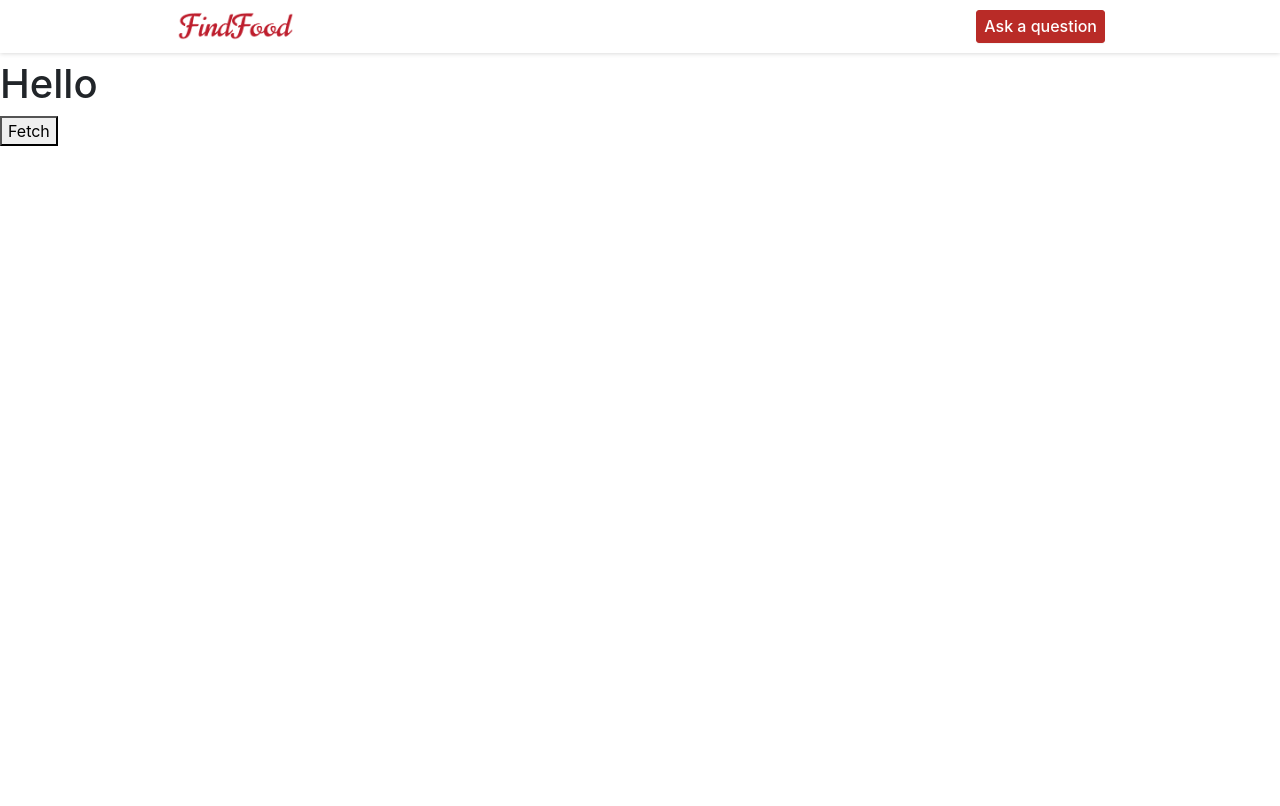
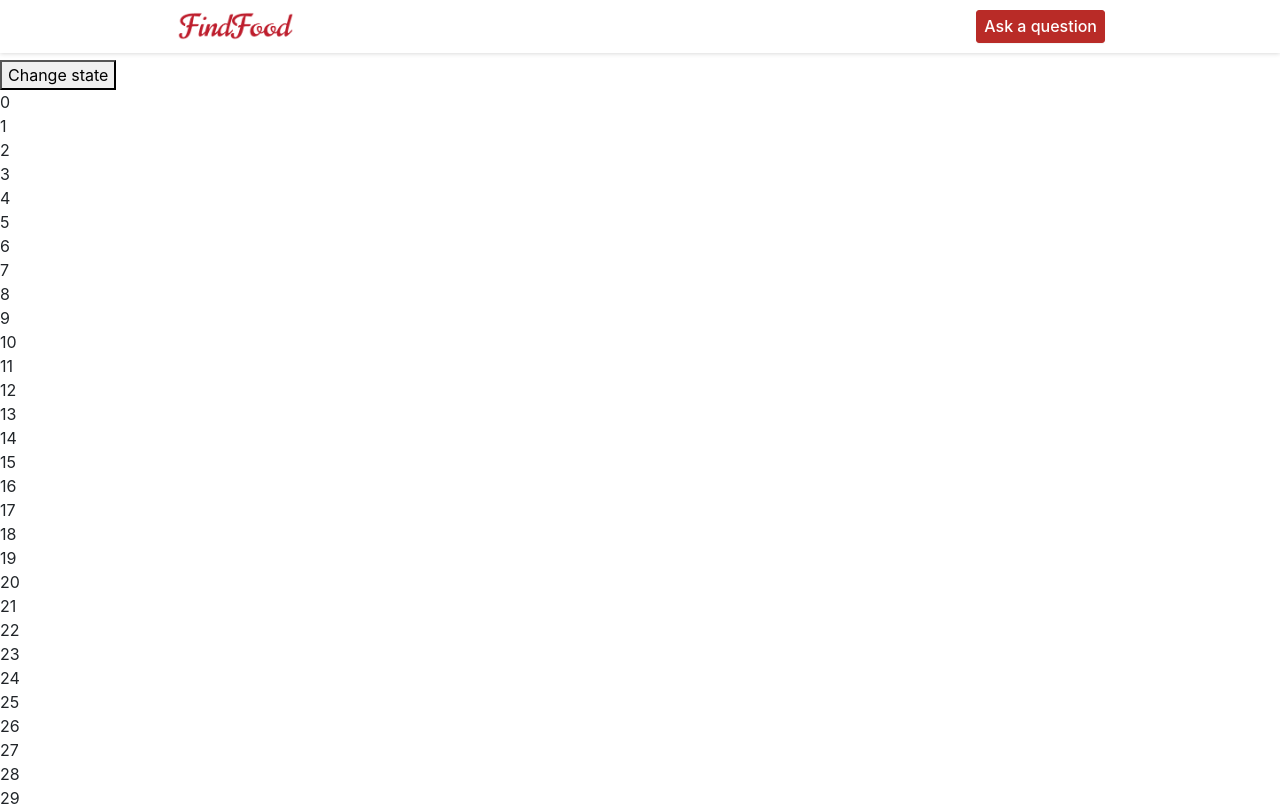
Before and after one commit to trunghq3101/qa-app, a React (Create React App) app in the folder client/: page /playground in a window 1280 px wide. Shown: the top 806 px of the page. Built offline with nearby package versions, Linux system fonts and the light colour scheme; the HTML template or start-up script is replaced by a standard one.

Commit message:
test playground

```diff
--- a/client/src/playground/PlayGround.jsx
+++ b/client/src/playground/PlayGround.jsx
@@ -1,45 +1,42 @@
-import React, { Component } from 'react'
-import Axios from 'axios';
+import React, { Component, PureComponent } from 'react'
 
-class ChildComp extends Component {
-
-    clickedHandler = (e) => {
-        e.preventDefault()
-        Axios.get("/api/q/all")
-            .then(res => console.log("fetched"))
-    }
+class ChildComp extends PureComponent {
 
     componentWillUpdate() {
         console.log("Child will update")
     }
 
     render() {
+        console.log("Child render")
         return (
             <div>
-                <h1>{this.props.text}</h1>
-                <button onClick={this.clickedHandler}>Fetch</button>
+                {this.props.value}
             </div>
         )
     }
 }
 
-const withControl = (WrappedComp) => {
-    return class extends Component {
-        render() {
-            return (
-                <WrappedComp {...this.props} />
-            )
-        }
+export default class PlayGround extends Component {
+    state = {
+        list: new Array(1000).fill(0).map((v, i) => i)
     }
-}
 
-const ChildWithControl = withControl(ChildComp)
+    clickedHandler = () => {
+        this.setState(prevState => ({
+            list: [...prevState.list, prevState.list[prevState.list.length-1] + 1]
+        }))
+    }
 
-export default class PlayGround extends Component {
+    componentWillUpdate() {
+        console.log("Playground will update")
+    }
+
     render() {
+        console.log("Playground render")
         return (
             <div style={{ paddingTop: "60px" }}>
-                <ChildWithControl text="Hello"/>
+                <button onClick={this.clickedHandler}>Change state</button>
+                {this.state.list.map(item => <ChildComp key={item} value={item}/>)}
             </div>
         )
     }
```
